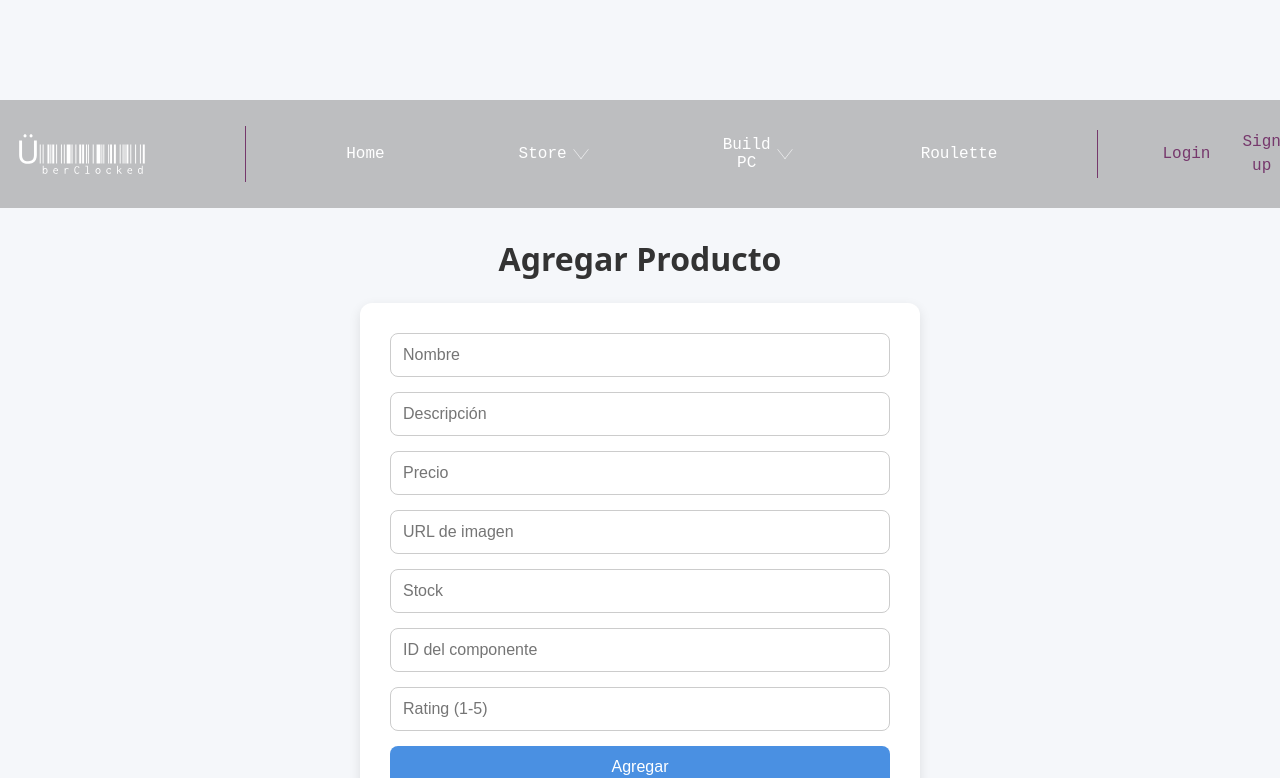
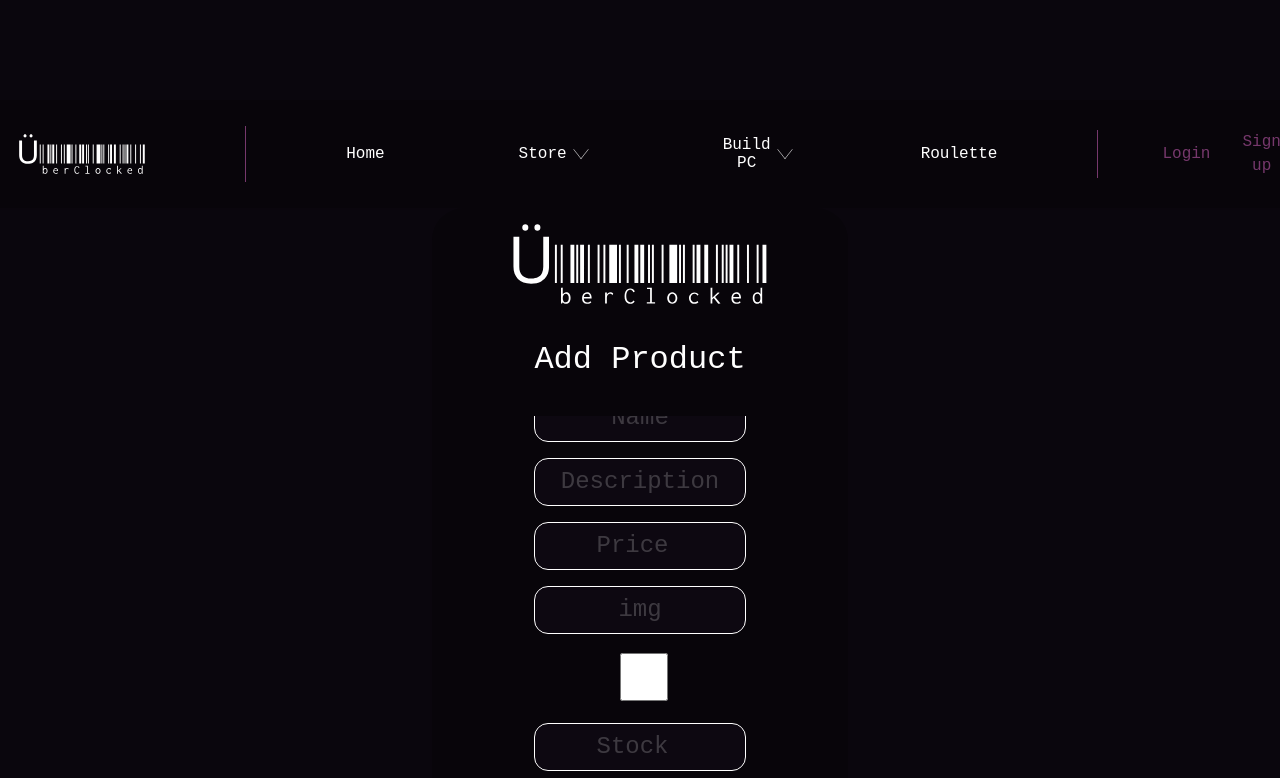
Before and after one commit to GarroteSantiago/UberClocked, a React (Vite) app in the folder client/: page /add-product in a window 1280 px wide. Shown: the top 778 px of the page. Built offline with nearby package versions, Linux system fonts and the light colour scheme.

Commit message:
Formatted the add product

```diff
--- a/client/src/App.jsx
+++ b/client/src/App.jsx
@@ -4,7 +4,7 @@ import Home from "./screens/Home/Home.jsx";
 import SignUp from "./screens/SignUp/SignUp.jsx";
 import Login from "./screens/Login/Login.jsx";
 import {Route, Routes} from "react-router-dom";
-import AddProduct from "./screens/AddProduct.jsx";
+import AddProduct from "./screens/AddProduct/AddProduct.jsx";
 import StoreHardware from "./screens/StoreHardware/StoreHardware.jsx";
 import UserProfile from "./screens/UserProfile/UserProfile.jsx";
 import AddUser from "./screens/AddUser.jsx";
--- a/client/src/screens/AddProduct.jsx
+++ /dev/null
@@ -1,90 +0,0 @@
-import React, { useState } from 'react';
-import Form from "../components/form/Form.jsx";
-import Navbar from "../components/navBar/Navbar.jsx";
-import styles from "../screens/AddProduct/AddProduct.module.css";
-
-function AddProduct() {
-    const [formData, setFormData] = useState({
-        name: '',
-        productDescription: '',
-        price: '',
-        img: '',
-        Stock: '',
-        Component_id: '',
-        rating: ''
-    });
-
-    const [message, setMessage] = useState('');
-
-    const handleChange = (e) => {
-        setFormData({
-            ...formData,
-            [e.target.name]: e.target.value
-        });
-    };
-
-    const handleSubmit = async (e) => {
-        e.preventDefault();
-
-        const { name, productDescription, price, img, Stock, Component_id, rating } = formData;
-
-        if (!name || !productDescription || !price || !img || !Stock || !Component_id || !rating) {
-            setMessage('Todos los campos deben estar completos.');
-            return;
-        }
-
-        if (rating < 1 || rating > 5) {
-            setMessage('El rating debe estar entre 1 y 5.');
-            return;
-        }
-
-        try {
-            const response = await fetch('http://localhost:5000/api/products', {
-                method: 'POST',
-                headers: {
-                    'Content-Type': 'application/json'
-                },
-                body: JSON.stringify(formData)
-            });
-
-            const data = await response.json();
-
-            if (response.ok) {
-                setMessage(`Producto creado exitosamente. ID: ${data.productId}`);
-                setFormData({
-                    name: '',
-                    productDescription: '',
-                    price: '',
-                    img: '',
-                    Stock: '',
-                    Component_id: '',
-                    rating: ''
-                });
-            } else {
-                setMessage(data.message || 'Error al crear el producto.');
-            }
-        } catch (error) {
-            setMessage(`Error al enviar el producto: ${error.message}`);
-        }
-    };
-
-    return (
-        <div className={styles.screen}>
-            <Navbar onScreenUrl="/add-product" />
-            <h2 className={styles.title}>Agregar Producto</h2>
-            <form onSubmit={handleSubmit} className={styles.form}>
-                <input type="text" name="name" placeholder="Nombre" value={formData.name} onChange={handleChange} />
-                <input type="text" name="productDescription" placeholder="Descripción" value={formData.productDescription} onChange={handleChange} />
-                <input type="number" name="price" placeholder="Precio" value={formData.price} onChange={handleChange} />
-                <input type="text" name="img" placeholder="URL de imagen" value={formData.img} onChange={handleChange} />
-                <input type="number" name="Stock" placeholder="Stock" value={formData.Stock} onChange={handleChange} />
-                <input type="number" name="Component_id" placeholder="ID del componente" value={formData.Component_id} onChange={handleChange} />
-                <input type="number" name="rating" placeholder="Rating (1-5)" value={formData.rating} onChange={handleChange} />
-                <button type="submit" className={styles.button}>Agregar</button>
-            </form>
-            {message && <p className={styles.message}>{message}</p>}
-        </div>
-    );
-}
-
-export default AddProduct;
--- a/client/src/screens/AddProduct/AddProduct.jsx
+++ b/client/src/screens/AddProduct/AddProduct.jsx
@@ -1,7 +1,7 @@
 import React, { useState } from 'react';
-import Form from "../components/form/Form.jsx";
-import Navbar from "../components/navBar/Navbar.jsx";
-import styles from "../screens/AddProduct/AddProduct.module.css";
+import Navbar from "../../components/navBar/Navbar.jsx";
+import styles from "./AddProduct.module.css";
+import Form from "../../components/form/Form.jsx"
 
 function AddProduct() {
     const [formData, setFormData] = useState({
@@ -68,20 +68,60 @@ function AddProduct() {
         }
     };
 
+    const fields= [
+        {
+            fieldName: "Name",
+            fieldType: "text",
+            id: "name",
+            name: "name",
+        },
+        {
+            fieldName: "Description",
+            fieldType: "text",
+            id: "productDescription",
+            name: "productDescription"
+        },
+        {
+            fieldName: "Price",
+            fieldType: "number",
+            id: "price",
+            name: "price"
+        },
+        {
+            fieldName: "img",
+            fieldType: "text",
+            id: "img",
+            name: "img"
+        },
+        {
+            fieldName: "Stock",
+            fieldType: "checkbox",
+            id: "Stock",
+            name: "Stock"
+        },
+        {
+            fieldName: "Stock",
+            fieldType: "number",
+            id: "Stock",
+            name: "Stock"
+        },
+        {
+            fieldName: "Component id",
+            fieldType: "number",
+            id: "Component_id",
+            name: "Component_id"
+        },
+        {
+            fieldName: "Rating (1-5)",
+            fieldType: "number",
+            id: "rating",
+            name: "rating"
+        },
+    ]
     return (
         <div className={styles.screen}>
             <Navbar onScreenUrl="/add-product" />
-            <h2 className={styles.title}>Agregar Producto</h2>
-            <form onSubmit={handleSubmit} className={styles.form}>
-                <input type="text" name="name" placeholder="Nombre" value={formData.name} onChange={handleChange} />
-                <input type="text" name="productDescription" placeholder="Descripción" value={formData.productDescription} onChange={handleChange} />
-                <input type="number" name="price" placeholder="Precio" value={formData.price} onChange={handleChange} />
-                <input type="text" name="img" placeholder="URL de imagen" value={formData.img} onChange={handleChange} />
-                <input type="number" name="Stock" placeholder="Stock" value={formData.Stock} onChange={handleChange} />
-                <input type="number" name="Component_id" placeholder="ID del componente" value={formData.Component_id} onChange={handleChange} />
-                <input type="number" name="rating" placeholder="Rating (1-5)" value={formData.rating} onChange={handleChange} />
-                <button type="submit" className={styles.button}>Agregar</button>
-            </form>
+            <Form title="Add Product" fields ={fields} commonButton={{text: "Add product"}} textButton={{}} queryUrl="/api/products" redirectUrl="/home" />
             {message && <p className={styles.message}>{message}</p>}
         </div>
     );
--- a/client/src/screens/AddProduct/AddProduct.module.css
+++ b/client/src/screens/AddProduct/AddProduct.module.css
@@ -1,11 +1,11 @@
 .screen {
     width: 100%;
     min-height: 100vh;
-    background-color: #f5f7fa;
+    background-color: #0A060D;
     display: flex;
     flex-direction: column;
     align-items: center;
-    padding-top: 100px; /* espacio para que no tape el navbar */
+    padding-top: 100px;
     box-sizing: border-box;
 }
 
@@ -21,7 +21,7 @@
     flex-direction: column;
     width: 90%;
     max-width: 500px;
-    background-color: #fff;
+    background-color: rgba(10, 6, 13, 0.42);
     padding: 30px;
     border-radius: 12px;
     box-shadow: 0 4px 12px rgba(0, 0, 0, 0.1);
--- a/client/src/screens/ProductList.jsx
+++ /dev/null
@@ -1,58 +0,0 @@
-import React, { useEffect, useState } from 'react';
-import axios from 'axios';
-import { useNavigate } from 'react-router-dom';
-import ProductCard from '../components/ProductCard';
-
-const ProductList = () => {
-    const [products, setProducts] = useState([]);
-    const [error, setError] = useState('');
-    const navigate = useNavigate();
-
-    // Fetch the products when the component mounts
-    useEffect(() => {
-        const fetchProducts = async () => {
-            try {
-                const response = await axios.get('http://localhost:5000/api/products');
-                setProducts(response.data);
-            } catch (error) {
-                setError('Error fetching products');
-            }
-        };
-        fetchProducts();
-    }, []);
-
-    // Handle the delete action
-    const handleDelete = async (productId) => {
-        if (window.confirm('Are you sure you want to delete this product?')) {
-            try {
-                const response = await axios.delete(`http://localhost:5000/api/products/${productId}`);
-                if (response.status === 200) {
-                    setProducts(products.filter(product => product.Product_id !== productId));
-                    alert('Product deleted successfully');
-                }
-            } catch (error) {
-                console.error('Error deleting product:', error);
-                setError('Error deleting product');
-            }
-        }
-    };
-
-    return (
-        <div>
-            <h2>Product Management</h2>
-            {error && <p>{error}</p>}
-            <button onClick={() => navigate('/add-product')}>Add Product</button>
-            <div>
-                {products.map((product) => (
-                    <ProductCard
-                        key={product.Product_id}
-                        product={product}
-                        onDelete={() => handleDelete(product.Product_id)} // Passing product_id to handleDelete
-                    />
-                ))}
-            </div>
-        </div>
-    );
-};
-
-export default ProductList;
--- a/client/src/screens/StoreHardware/StoreHardware.jsx
+++ b/client/src/screens/StoreHardware/StoreHardware.jsx
@@ -4,36 +4,23 @@ import Navbar from "../../components/navBar/Navbar.jsx";
 import ProductCard from "../../components/store/ProductCard.jsx";
 import ProductCarousel from "../../components/store/ProductCarousel.jsx";
 import TextButton from "../../components/Buttons_and_others/TextButton.jsx";
-import { useAuth } from "../../components/authentication/AuthContext.jsx";
 
-function StoreHardware({products}) {
-    const { user } = useAuth();
-    const [isAdmin, setIsAdmin] = useState(false);
+function StoreHardware() {
+    const [products, setProducts] = useState([]);
+
+    const getProducts = async () => {
+        try {
+            const response = await fetch("/api/products");
+            const data = await response.json();
+            setProducts(data);
+        } catch (error) {
+            console.log(error);
+        }
+    }
 
     useEffect(() => {
-        const checkAdminStatus = async () => {
-            try {
-                if (!user || !user.userId) {
-                    return;
-                }
-
-                const res = await fetch('/api/check-admin', {
-                    headers: {
-                        'userid': user.userId
-                    }
-                });
-
-                if (res.ok) {
-                    const data = await res.json();
-                    setIsAdmin(data.isAdmin);
-                }
-            } catch (error) {
-                console.error('Error checking admin status:', error);
-            }
-        };
-
-        checkAdminStatus();
-    }, [user]);
+        getProducts();
+    });
 
     return (
         <div className={styles.screen}>
@@ -44,13 +31,14 @@ function StoreHardware({products}) {
                 ))}
             </ProductCarousel>
 
-            {isAdmin && (
+            {(
                 <>
                     <TextButton text={"Add product"} url={"/add-product"} />
                     <TextButton text={"Add component"} url={"/add-component"} />
                 </>
             )}
         </div>
+
     );
 }
 
```
